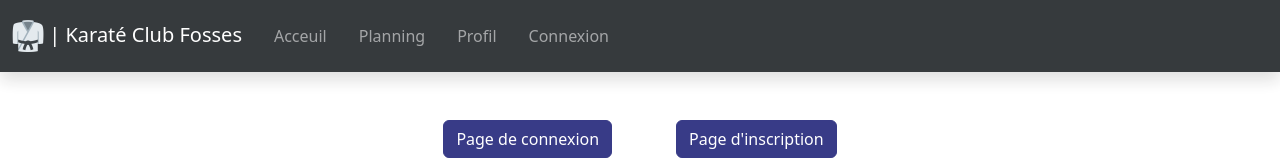
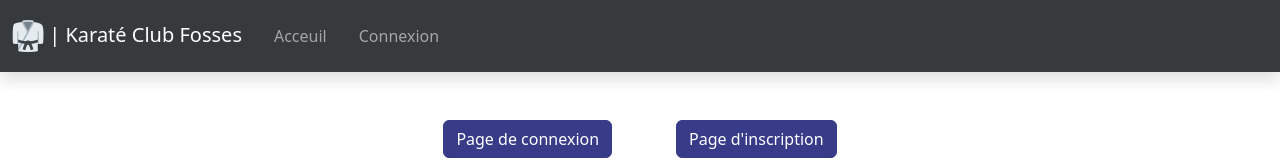
Before and after one commit to theocrsb/KCF_Front, a React (Create React App) app: page /connect in a window 1280 px wide. Shown: the top 160 px of the page. Built offline with nearby package versions, Linux system fonts and the light colour scheme; no server answers.

Commit message:
affichage conditionnel calendar + profil

```diff
--- a/src/components/NavBar.tsx
+++ b/src/components/NavBar.tsx
@@ -84,9 +84,10 @@ const NavBar = () => {
   };
 
   // return (
-  return isLoading ? (
-    <div>Chargement...</div>
-  ) : (
+  // return isLoading ? (
+  //   <div>Chargement...</div>
+  // ) : (
+  return (
     <nav
       className='navbar sticky-top navbar-expand-lg navbar-dark bg-dark shadow'
       style={{ opacity: '90%' }}
@@ -117,25 +118,23 @@ const NavBar = () => {
                 <div className='nav-link'>Acceuil</div>
               </NavLink>
             </li>
+            {/* --------------------------- user ou admin ou superadmin connecté --------------------------- */}
+            {(role === 'admin' || role === 'superadmin' || role === 'user') && (
               <li className='nav-item'>
                 <NavLink to='calendrier' className='nav-link'>
                   <div className='nav-link'>Planning</div>
                 </NavLink>
               </li>
+            )}
+            {/* --------------------------- user ou admin ou superadmin connecté --------------------------- */}
+            {(role === 'admin' || role === 'superadmin' || role === 'user') && (
               <li className='nav-item'>
                 <NavLink to='profil/all/karateka' className='nav-link'>
                   <div className='nav-link'>Profil</div>
                 </NavLink>
               </li>
-            {/* mettre affichage conditionnel pour admin et superadmin */}
-            {/* admin */}
-            {/* {(label === 'admin' || label === 'superadmin') && (
-              <li className='nav-item'>
-                <NavLink to='admin' className='nav-link'>
-                  <div className='nav-link'>Professeur</div>
-                </NavLink>
-              </li>
-            )} */}
+            )}
+            {/* --------------------------- admin ou superadmin connecté --------------------------- */}
             {(role === 'admin' || role === 'superadmin') && (
               <li className='nav-item'>
                 <NavLink to='admin' className='nav-link'>
@@ -143,14 +142,7 @@ const NavBar = () => {
                 </NavLink>
               </li>
             )}
-            {/* superadmin */}
-            {/* {(label === 'admin' || label === 'superadmin') && (
-              <li className='nav-item'>
-                <NavLink to='superadmin' className='nav-link'>
-                  <div className='nav-link'>Administrateur</div>
-                </NavLink>
-              </li>
-            )} */}
+            {/* --------------------------- superadmin connecté --------------------------- */}
             {role === 'superadmin' && (
               <li className='nav-item'>
                 <NavLink to='superadmin' className='nav-link'>
@@ -158,16 +150,10 @@ const NavBar = () => {
                 </NavLink>
               </li>
             )}
-            {/* <li className='nav-item'>
-              <NavLink to='connect' className='nav-link'>
-                <div className='nav-link'>Connexion</div>
-              </NavLink>
-            </li> */}
-            {/* deconnexion */}
+            {/* --------------------------- setSavedToken mis à jour dans le connect --------------------------- */}
             {savedToken ? (
               <li className='nav-item'>
                 <NavLink to='connect' className='nav-link'>
-                  {/* <div className='nav-link'> */}
                   <button
                     className='btn btn-primary btnPerso'
                     style={{ margin: '0' }}
@@ -175,7 +161,6 @@ const NavBar = () => {
                   >
                     Déconnexion
                   </button>
-                  {/* </div> */}
                 </NavLink>
               </li>
             ) : (
@@ -185,6 +170,7 @@ const NavBar = () => {
                 </NavLink>
               </li>
             )}
+            {/* --------------------------- setSavedToken mis à jour dans le handleDeco --------------------------- */}
           </ul>
         </div>
       </div>
```
Lines whose indentation alone changed are shown as unchanged.
